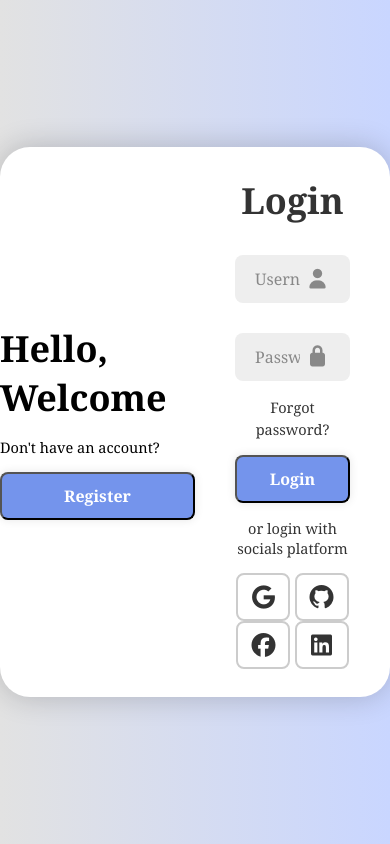
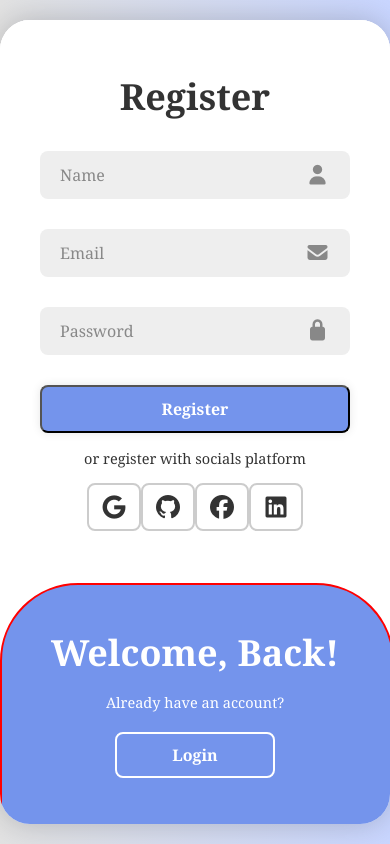
Before and after one commit to kKrishGupta/login-Page, a plain HTML site: page index.html in a window 390 px wide. Drawn offline with Linux system fonts and the light colour scheme.

Commit message:
final submission

```diff
--- a/index.html
+++ b/index.html
@@ -8,7 +8,7 @@
   <link rel="stylesheet" href="style.css">
 </head>
 <body>
-   <div class="container">
+   <div class="container active">
     <div class="form-box login">
       <form action="">
         <h1>Login</h1>
@@ -62,11 +62,18 @@
     </div>
     <div class="toggle-box">
       <div class="toggle-panel toggle-left">
-        <h1>Hello, Welcome</h1>
+        <h1>Hello, Welcome!</h1>
         <p>Don't have an account?</p>
         <button class="btn register-btn">Register</button>
       </div>
+      <div class="toggle-panel toggle-right">
+        <h1>Welcome, Back!</h1>
+        <p>Already have an account?</p>
+        <button class="btn login-btn">Login</button>
+      </div>
     </div>
    </div>
+
+   <script src="script.js"></script>
 </body>
 </html>
--- /dev/null
+++ b/script.js
@@ -0,0 +1,10 @@
+const container = document.querySelector('.container');
+const registerBtn = document.querySelector('.register-btn');
+const loginBtn = document.querySelector('.login-btn');
+
+registerBtn.addEventListener('click',()=>{
+  container.classList.add('active');
+});
+loginBtn.addEventListener('click',()=>{
+  container.classList.remove('active');
+});
--- a/style.css
+++ b/style.css
@@ -20,6 +20,7 @@ body{
   background-color: #fff;
   border-radius: 30px;
   box-shadow: 0 0 30px rgba(0,0,0,0.2);
+  overflow: hidden;
 }
 
 .form-box{
@@ -30,13 +31,20 @@ body{
   display: flex;
   text-align: center;
   align-items: center;
-  /* background-color: seagreen; */
+  background:#fff;
   color: #333;
   padding: 40px;
   z-index: 1;
+  transition: 0.6s ease-in-out 1.2s ,visibility 0s 1s;
+}
+.container.active .form-box{
+  right: 50%;
 }
 .form-box.register{
   visibility: hidden;
+}
+.container.active .form-box.register{
+  visibility:visible;
 }
 form{
 width: 100%;
@@ -102,6 +110,11 @@ text-decoration: none;
   margin: 15px 0;
 }
 
+.social-icons {
+  display: flex;
+  justify-content: center;
+
+}
 .social-icons a{
   display: inline-flex;
   padding: 10px;
@@ -113,18 +126,120 @@ text-decoration: none;
 }
 .toggle-box{
   position: absolute;
-  width: 50%;
+  width: 100%;
   height: 100%;
-  display: flex;
-/* flex-direction: column; */
-justify-content: center;
-align-items: center;
+}
+.toggle-box::before{
+  content: '';
+  position: absolute;
+  left: -250%;
+  width: 300%;
+  height: 100%;
+  background: #7494ec;
+  border: 2px solid red;
+  border-radius: 150px;
+  z-index: 2;
+  transition: 1.8s ease-in-out;
 }
 
-/* .toggle-panel{
+.container.active .toggle-box::before{
+  left: 50%;
+}
+.toggle-panel{
 position: absolute;
 width: 50%;
 height: 100%;
-background: seagreen;
+color: #fff;
+display: flex;
+flex-direction: column;
+justify-content: center;
+align-items: center;
+z-index: 2;
+transition-delay:0.6s ease-in-out ;
+}
 
-} */
+.toggle-panel.toggle-left{
+  left: 0%;
+  transition-delay: 1.2s;
+}
+.container.active .toggle-panel.toggle-left{
+  left: -50%;
+  transition-delay: 0.6s;
+}
+
+.toggle-panel.toggle-right{
+  right: -50%;
+  transition-delay: .6s;
+}
+
+.container.active .toggle-panel.toggle-right{
+  right: 0;
+  transition-delay: 1.2s;
+}
+
+.toggle-panel p{
+  margin-bottom: 20px;
+}
+.toggle-panel .btn{
+  width: 160px;
+  height: 46px;
+  background: transparent;
+  border: 2px solid #fff;
+  box-shadow: none;
+}
+@media screen and (max-width:630px) {
+  .container{
+    height: calc(100vh - 40px);
+  }
+  .form-box{
+
+    width: 100%;
+    height: 70%;
+    bottom: 0;
+
+  }
+  .toggle-box::before{
+    width: 100%;
+    height: 300%;
+    left: 0;
+    top: -270%;
+    border-radius: 20vw;
+  }
+  .container.active .form-box{
+    right: 0;
+    bottom: 30%;
+  }
+  .container.active .toggle-box::before{
+    top: 70%;
+    left: 0;
+  }
+  .toggle-panel{
+    width: 100%;
+    height: 30%;
+  }
+  .toggle-panel.toggle-left{
+    top: 0;
+  }
+  .container.active .toggle-panel.toggle-left{
+    left: 0;
+    top: -30%;
+  }
+  .toggle-panel.toggle-right{
+    right: 0;
+    bottom: -30%;
+  }
+  .container.active .toggle-panel.toggle-right{
+    bottom: 0;
+  }
+}
+
+@media  screen and(max-width :400px) {
+  .form-box{
+    padding: 20px;
+  }
+
+  .toggle-panel h1{
+    font-size: 30px;
+  }
+
+}
```
